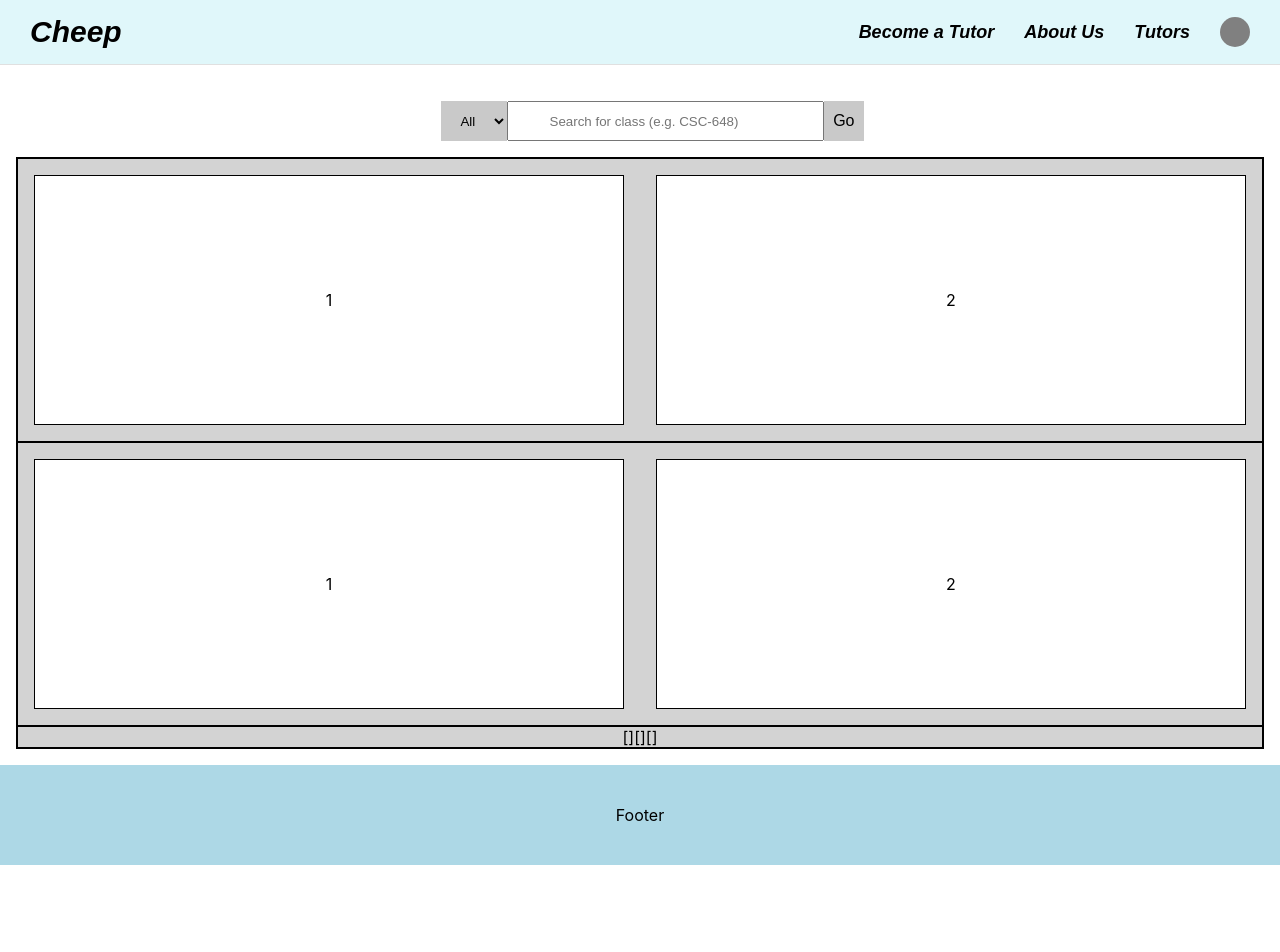
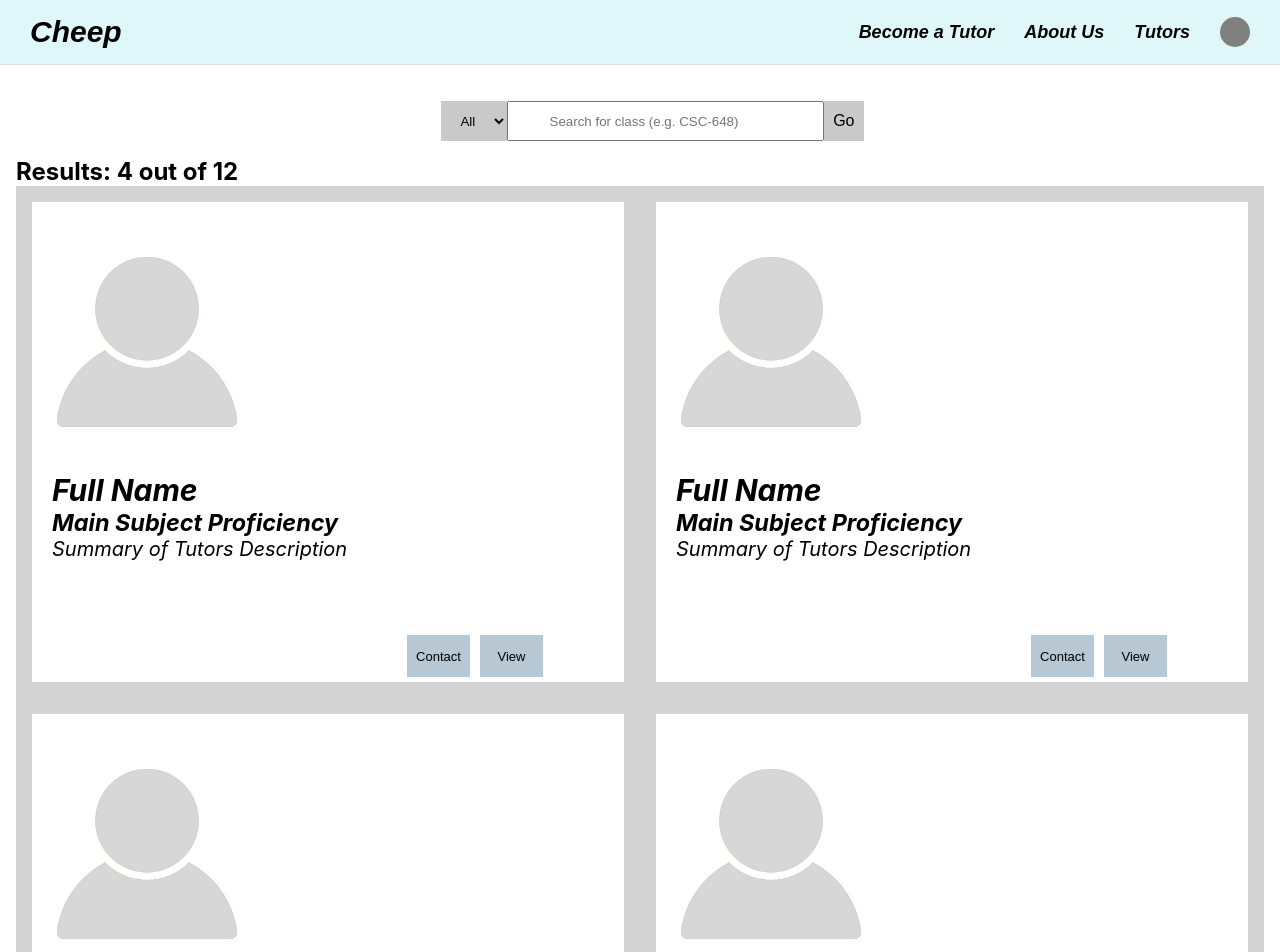
Before and after one commit to spushkin/CSC648_SFSU_Tutor_Project, a React (Create React App) app in the folder application/Front-End/: page /tutors in a window 1280 px wide. Shown: the top 952 px of the page. Before the commit the page ends 865 px from the top, so only its background shows below. Built offline with nearby package versions, Linux system fonts and the light colour scheme.

Commit message:
added results placeholder and tutor cards on Tutors page

```diff
--- a/application/Front-End/public/assets/css/tutorsStyle.css
+++ b/application/Front-End/public/assets/css/tutorsStyle.css
@@ -27,7 +27,6 @@ footer {
 	background-color: lightblue;
 }
 
-
 header {
 	list-style: none;
 	overflow: hidden;
@@ -38,8 +37,6 @@ header {
 	margin-top: -70px;
 }
 
-
-
 .main-container {
 	width: 100%;
 }
@@ -47,8 +44,7 @@ header {
 .flex-container {
 	width: auto;
 	height: auto;
-	text-align: center;
-	border: black 1px solid;
+	text-align: left;
 	margin: 1rem;
 }
 
@@ -60,7 +56,6 @@ header {
 	justify-content: center;
 	flex-wrap: nowrap;
 	align-items: center;
-	border: black 1px solid;
 	background-color: lightgray;
 }
 
@@ -72,10 +67,8 @@ header {
 	align-items: center;
 	flex-direction: row;
 	justify-content: center;
-	border: black 1px solid;
 	margin: 1rem;
 	background-color: white;
 	height: 100%;
 	width: 100%;
-	min-height: 250px;
 }
--- a/application/Front-End/src/pages/Footer.js
+++ b/application/Front-End/src/pages/Footer.js
@@ -4,7 +4,7 @@ import { Link } from "react-router-dom";
 function Footer() {
 	return (
 		<Fragment>
-			<footer>Footer</footer>
+			<footer>Gators Tutor - 2023</footer>
 		</Fragment>
 	);
 }
--- a/application/Front-End/src/pages/Tutors.js
+++ b/application/Front-End/src/pages/Tutors.js
@@ -3,6 +3,7 @@ import { Link } from "react-router-dom";
 import NavMenu from "./NavMenu";
 import Footer from "./Footer";
 import SearchBar from "./SearchBar";
+import TutorCard from "./TutorCard";
 import SearchResultsList from "./SearchResultsList";
 
 function Tutors() {
@@ -13,17 +14,26 @@ function Tutors() {
 			<NavMenu />
 			<br />
 			<SearchBar setResults={setResults} />
-			<SearchResultsList results={results}/>
+			<SearchResultsList results={results} />
 
 			<div class="main-container">
 				<div class="flex-container">
+					<h2>Results: 4 out of 12</h2>
 					<div class="flex-1">
-						<div class="flex-1-left">1</div>
-						<div class="flex-1-right">2</div>
+						<div class="flex-1-left">
+							<TutorCard />
+						</div>
+						<div class="flex-1-right">
+							<TutorCard />
+						</div>
 					</div>
 					<div class="flex-2">
-						<div class="flex-2-left">1</div>
-						<div class="flex-2-right">2</div>
+						<div class="flex-2-left">
+							<TutorCard />
+						</div>
+						<div class="flex-2-right">
+							<TutorCard />
+						</div>
 					</div>
 					<div class="flex-3">
 						<div class="flex-3-left">[]</div>
```
